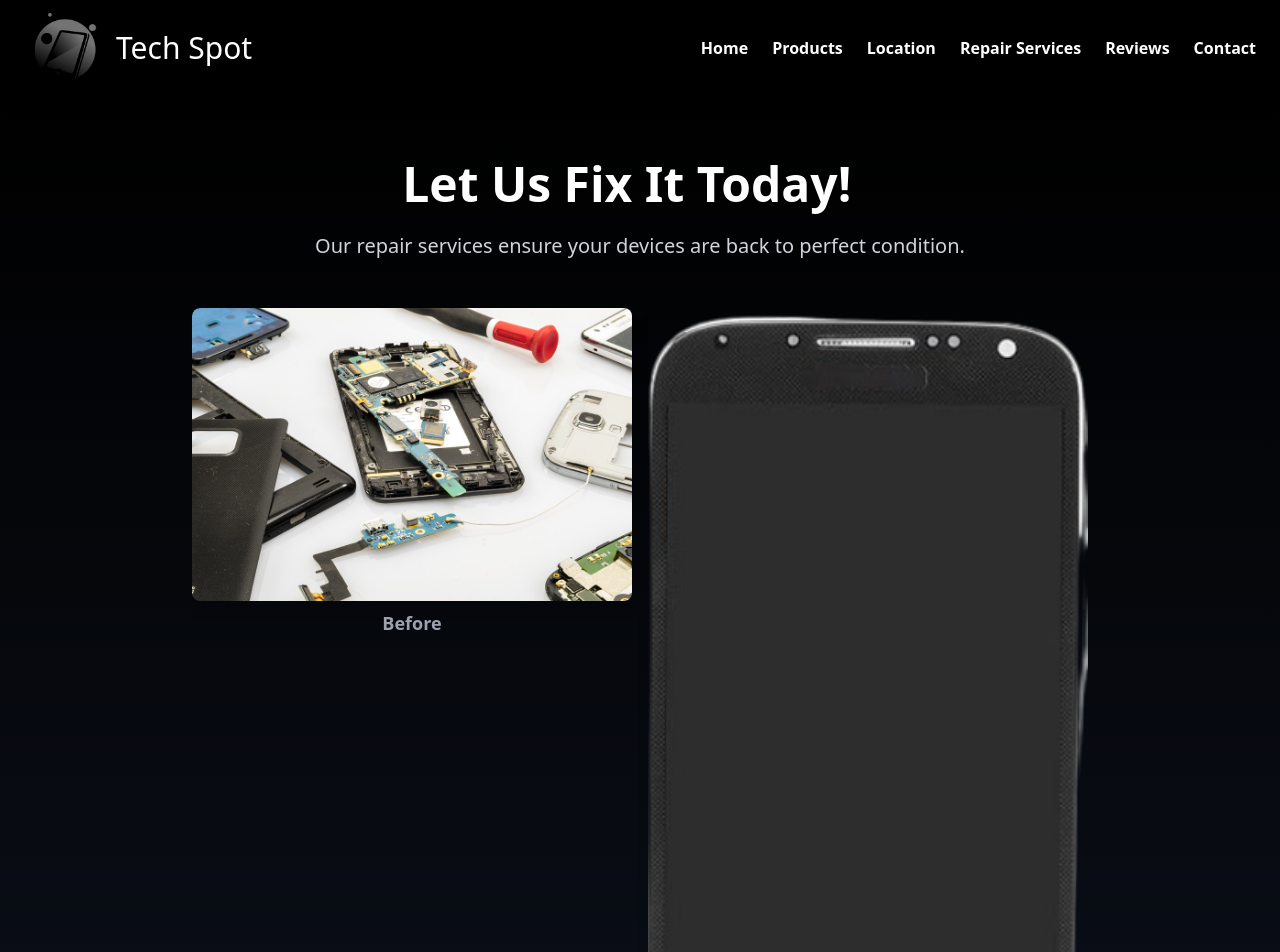
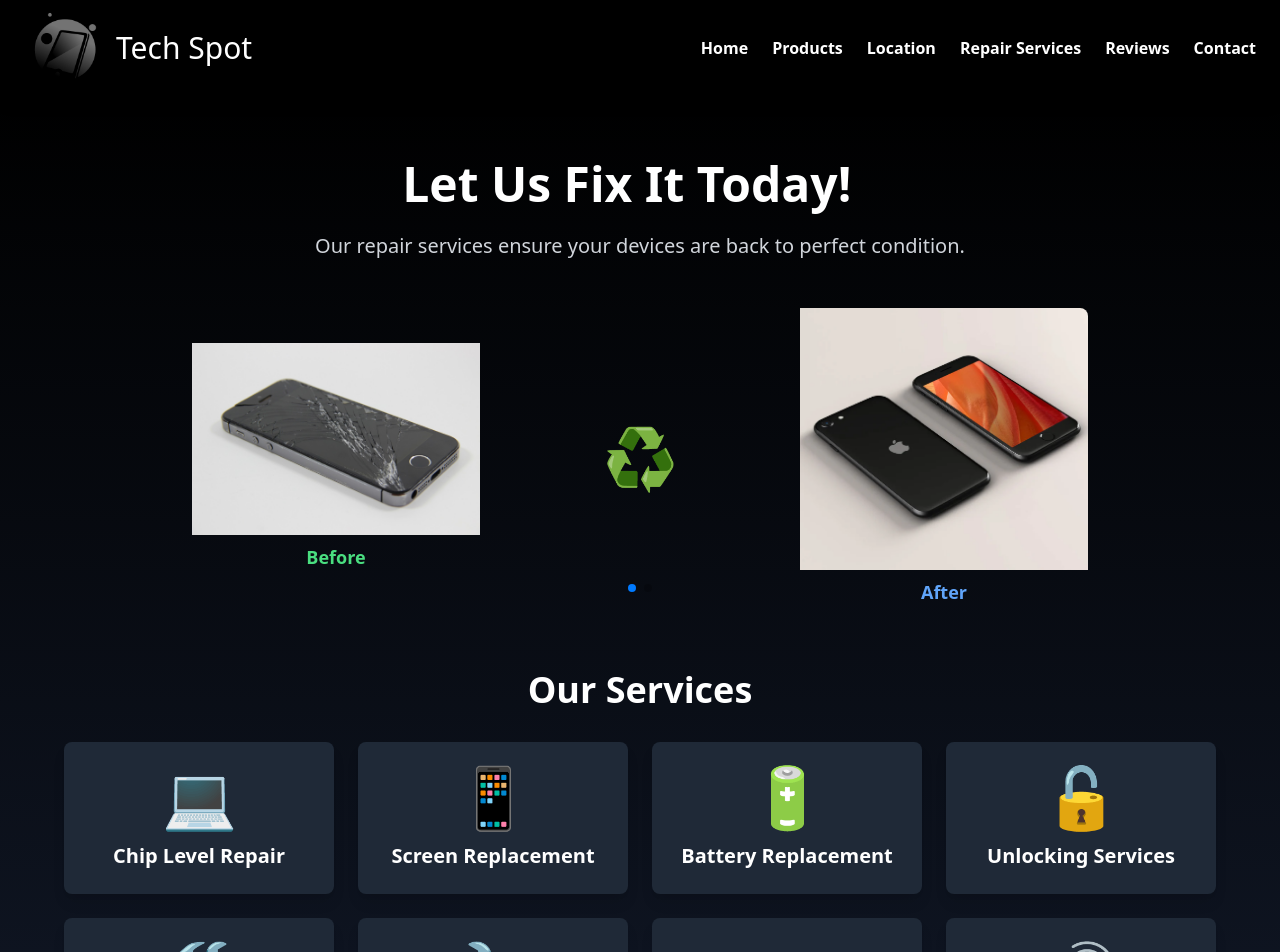
Before and after one commit to IT21182914/Tech-Spot-Official, a React (Create React App) app: page /repair in a window 1280 px wide. Shown: the top 952 px of the page. Built offline with nearby package versions, Linux system fonts and the light colour scheme.

Commit message:
Repair Added

```diff
--- a/src/components/RepairServices.js
+++ b/src/components/RepairServices.js
@@ -1,5 +1,6 @@
 import React from "react";
 import { TypeAnimation } from "react-type-animation";
+import { motion } from "framer-motion";
 import { Swiper, SwiperSlide } from "swiper/react";
 import "swiper/css";
 import "swiper/css/navigation";
@@ -26,7 +27,7 @@ const RepairServices = () => {
     },
     {
       before: "/images/AllPhonesBefore.jpg",
-      after: "/images/SamsungAfter.png",
+      after: "/images/AllPhonesAfter.jpg",
     },
   ];
 
@@ -47,9 +48,14 @@ const RepairServices = () => {
           className="text-5xl font-bold mb-6"
           repeat={Infinity}
         />
-        <p className="text-xl text-gray-300">
+        <motion.p
+          className="text-xl text-gray-300"
+          initial={{ opacity: 0, y: 20 }}
+          animate={{ opacity: 1, y: 0 }}
+          transition={{ duration: 1 }}
+        >
           Our repair services ensure your devices are back to perfect condition.
-        </p>
+        </motion.p>
       </div>
 
       {/* Before and After Swiper */}
@@ -58,53 +64,92 @@ const RepairServices = () => {
           modules={[Pagination, Autoplay]}
           spaceBetween={30}
           slidesPerView={1}
-          autoplay={{ delay: 3000 }}
+          autoplay={{ delay: 6000 }}
           pagination={{ clickable: true }}
           className="rounded-lg overflow-hidden"
         >
           {beforeAfterImages.map((imageSet, index) => (
             <SwiperSlide key={index}>
-              <div className="grid grid-cols-2 gap-4">
-                <div className="flex flex-col items-center">
+              <div className="grid grid-cols-3 items-center gap-4">
+                {/* Before Image */}
+                <motion.div
+                  className="flex flex-col items-center"
+                  initial={{ opacity: 0 }}
+                  animate={{ opacity: 1 }}
+                  transition={{ delay: 0.5, duration: 1 }}
+                >
                   <img
                     src={imageSet.before}
                     alt="Before Repair"
-                    className="w-full rounded-lg shadow-lg"
+                    className="w-full h-auto max-w-sm object-contain"
                   />
-                  <p className="mt-2 text-lg font-semibold text-gray-400">
+                  <p className="mt-2 text-lg font-bold text-green-400">
                     Before
                   </p>
-                </div>
-                <div className="flex flex-col items-center">
+                </motion.div>
+
+                {/* Recycle Icon */}
+                <motion.div
+                  className="flex justify-center items-center text-green-500 text-6xl"
+                  initial={{ scale: 0 }}
+                  animate={{ scale: 1, rotate: 360 }}
+                  transition={{ delay: 2, duration: 1 }}
+                >
+                  ♻️
+                </motion.div>
+
+                {/* After Image */}
+                <motion.div
+                  className="flex flex-col items-center"
+                  initial={{ opacity: 0 }}
+                  animate={{ opacity: 1 }}
+                  transition={{ delay: 3, duration: 1 }}
+                >
                   <img
                     src={imageSet.after}
                     alt="After Repair"
-                    className="w-full rounded-lg shadow-lg"
+                    className="w-full h-auto max-w-sm object-contain"
                   />
-                  <p className="mt-2 text-lg font-semibold text-gray-400">
-                    After
-                  </p>
-                </div>
+                  <p className="mt-2 text-lg font-bold text-blue-400">After</p>
+                </motion.div>
               </div>
             </SwiperSlide>
           ))}
         </Swiper>
       </div>
 
-      {/* Services Grid */}
+      {/* Services Grid with Slideshow-like Animation */}
       <div className="max-w-6xl mx-auto">
         <h2 className="text-4xl font-bold text-center mb-8">Our Services</h2>
-        <div className="grid grid-cols-1 sm:grid-cols-2 md:grid-cols-3 lg:grid-cols-4 gap-6">
+        <motion.div
+          className="grid grid-cols-1 sm:grid-cols-2 md:grid-cols-3 lg:grid-cols-4 gap-6"
+          initial="hidden"
+          whileInView="visible"
+          viewport={{ once: true, amount: 0.3 }}
+          variants={{
+            hidden: { opacity: 0 },
+            visible: {
+              opacity: 1,
+              transition: {
+                staggerChildren: 0.2,
+              },
+            },
+          }}
+        >
           {services.map((service, index) => (
-            <div
+            <motion.div
               key={index}
-              className="bg-gray-800 p-6 rounded-lg shadow-lg hover:shadow-xl transition duration-300"
+              className="bg-gray-800 p-6 rounded-lg shadow-lg hover:shadow-xl transition duration-300 text-center"
+              variants={{
+                hidden: { opacity: 0, y: 50 },
+                visible: { opacity: 1, y: 0 },
+              }}
             >
-              <div className="text-4xl mb-4">{service.icon}</div>
+              <div className="text-6xl mb-4">{service.icon}</div>
               <h3 className="text-xl font-semibold">{service.name}</h3>
-            </div>
+            </motion.div>
           ))}
-        </div>
+        </motion.div>
       </div>
     </section>
   );
```
